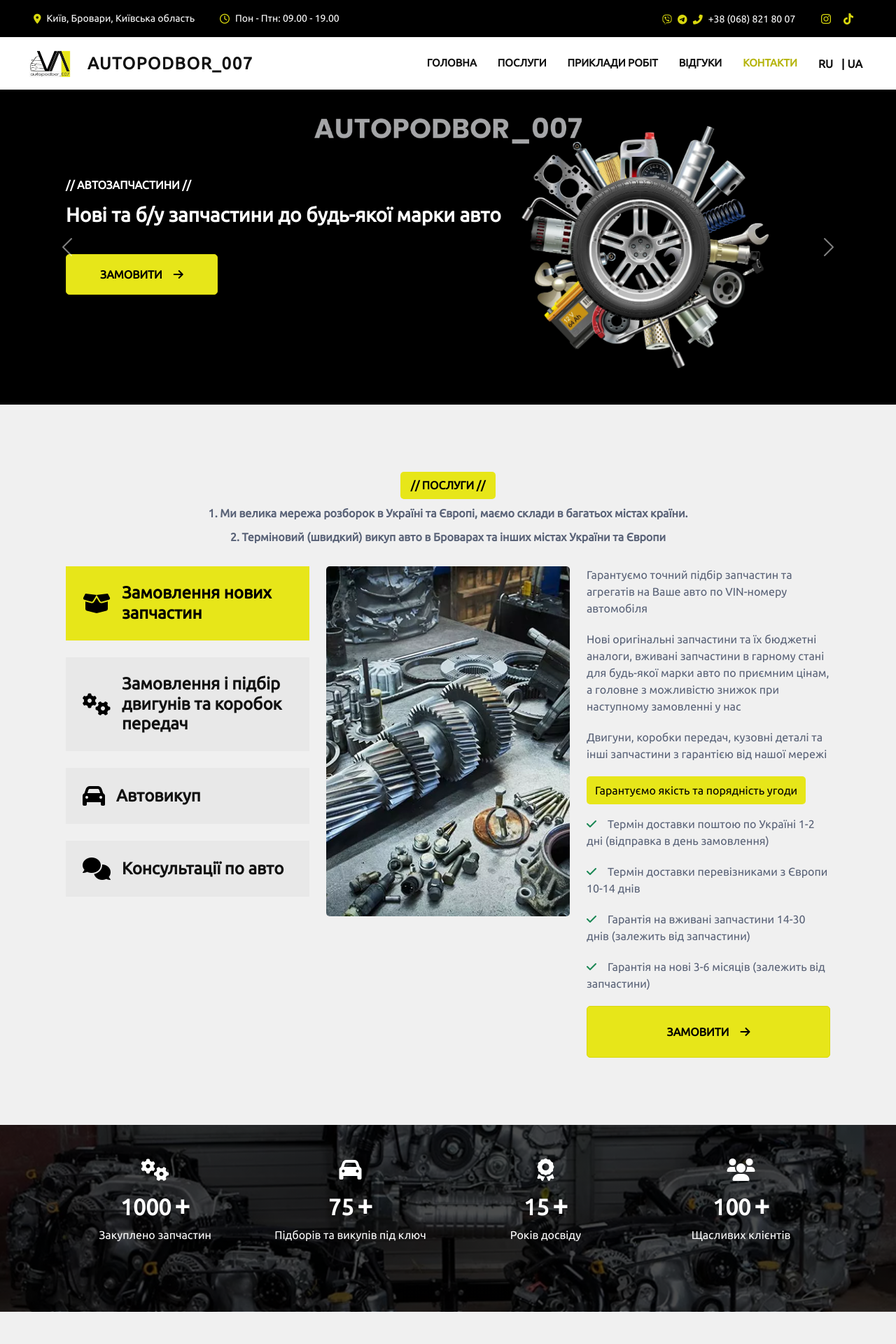
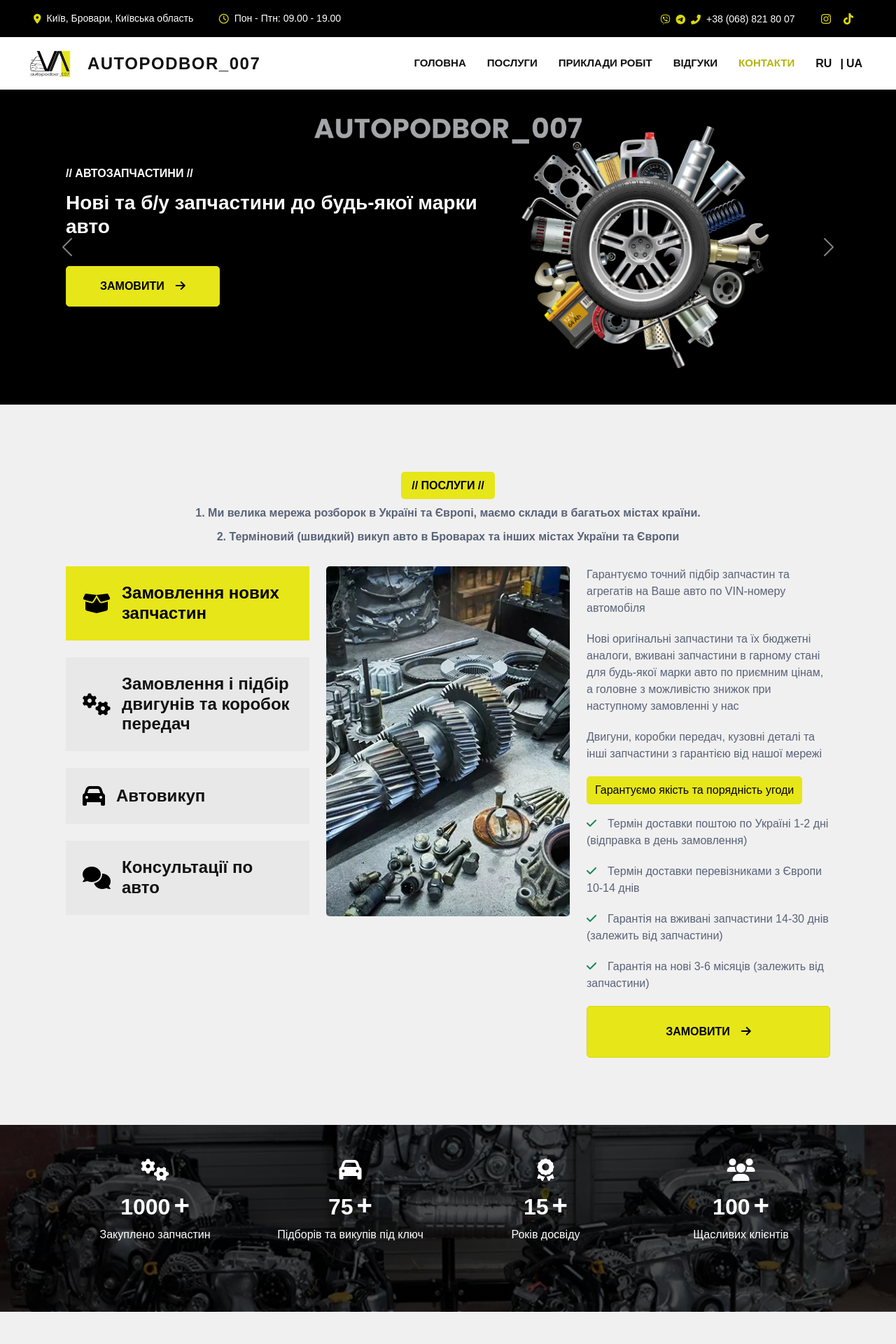
Before and after one commit to PashaKim/car_project, a Django app: page / in a window 1280 px wide. Shown: the top 1920 px of the page at 70% size. Run offline with Django 4.2, Linux system fonts and the light colour scheme; some libraries are stand-ins or nearby versions.

Commit message:
fixed_arts6

```diff
--- a/static/css/style.css
+++ b/static/css/style.css
@@ -5,14 +5,9 @@
     --light: #E8E8E8;
     --dark: #111111;
 }
-@font-face {
-    font-family: 'Ubuntu';
-    src: url('https://autopodbor007.com.ua/static/fonts/Ubuntu-Regular.ttf') format('truetype');
-    font-weight: 400;
-    font-style: normal;
-}
+
 body, p, h1 {
-    font-family: 'Ubuntu', Arial, sans-serif !important;
+    font-family: Arial, sans-serif !important;
 }
 .fw-medium {
     font-weight: 600 !important;
@@ -33,7 +28,7 @@ p {
     font-weight: 500 !important; /* Немного увеличиваем жирность текста */
     line-height: 1.5 !important; /* Межстрочный интервал для читаемости */
     font-size: 1rem !important; /* Размер текста */
-    font-family: 'Ubuntu', Arial, sans-serif !important; /* Используем выбранный шрифт */
+    font-family:  Arial, sans-serif !important; /* Используем выбранный шрифт */
 }
 .col-md-6 p {
     margin-bottom: 20px !important; /* Увеличенный отступ между абзацами */
@@ -96,13 +91,13 @@ p.mb-5 {
     font-weight: 600;
     text-transform: uppercase;
     transition: .5s;
-        font-family: 'Ubuntu', Arial, sans-serif !important;
+        font-family:  Arial, sans-serif !important;
 }
 
 .btn.btn-primary,
 .btn.btn-secondary {
     color: #000;
-        font-family: 'Ubuntu', Arial, sans-serif !important;
+        font-family: Arial, sans-serif !important;
 }
 
 .btn-square {
@@ -136,7 +131,7 @@ p.mb-5 {
 .navbar .dropdown-toggle::after {
     border: none;
     content: "\f107";
-    font-family: 'Ubuntu', Arial, sans-serif;
+    font-family: Arial, sans-serif;
     font-weight: 900;
     vertical-align: middle;
     margin-left: 8px;
@@ -277,7 +272,7 @@ p.mb-5 {
     color: #454444;
 }
 .navbar-brand h2 {
-    font-family: 'Ubuntu', sans-serif;
+    font-family: Arial, sans-serif;
     font-weight: 1200; /* Робимо текст напівжирним, як у меню */
     text-transform: uppercase; /* Застосовуємо заглавні літери */
     font-size: 1.1rem; /* Налаштовуємо розмір тексту для відповідного вигляду */
@@ -287,13 +282,13 @@ p.mb-5 {
 }
 /* Встановлюємо шрифт для меню */
 .navbar, .navbar-brand, .navbar-nav .nav-link, .burger-contacts, .burger-social a {
-    font-family: 'Ubuntu', Arial, sans-serif; /* Шрифт Ubuntu */
+    font-family: Arial, sans-serif; /* Шрифт Ubuntu */
     font-weight: 700; /* Полужирный стиль */
     font-size: 1rem; /* Базовий розмір тексту */
 }
 /* Бургер-меню */
 .burger-contacts, .burger-social a {
-    font-family: 'Ubuntu', Arial, sans-serif;
+    font-family: Arial, sans-serif;
     font-size: 0.9rem;
 }
 /* Збільшуємо розмір шрифта логотипа на великих екранах */
@@ -358,7 +353,7 @@ p.mb-5 {
 .navbar-light .navbar-nav .nav-link {
     color: var(--dark);
     font-weight: 1500;
-        font-family: 'Ubuntu', Arial, sans-serif;
+      font-family: Arial, sans-serif;
 }
 
 .navbar-light.sticky-top {
--- a/templates/include/links.html
+++ b/templates/include/links.html
@@ -21,4 +21,3 @@
 
 <!-- Template Stylesheet -->
 <link href="{% static 'css/style.css' %}" rel="stylesheet" media="all">
-<link rel="preload" href="https://autopodbor007.com.ua/static/fonts/Ubuntu-Regular.ttf" as="font" type="font/ttf" crossorigin="anonymous">
```
